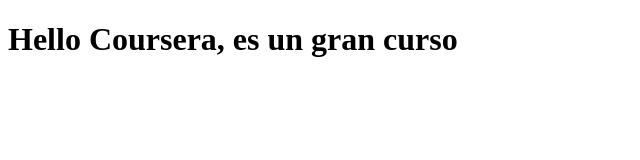
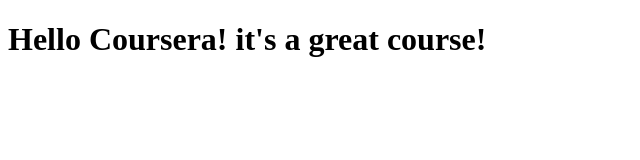
Before and after one commit to ELTIP0/curso, a plain HTML site: page index.html in a window 1280 px wide. Shown: the whole page, without its empty margins (0-640 px from the left). Drawn offline with Linux system fonts and the light colour scheme.

Commit message:
Small addition to our page content.

```diff
--- a/index.html
+++ b/index.html
@@ -4,6 +4,6 @@
 	<title>Hello Coursera!!</title>
 </head>
 <body>
-<h1>Hello Coursera, es un gran curso</h1>
+<h1>Hello Coursera! it's a great course!</h1>
 </body>
 </html>
```
